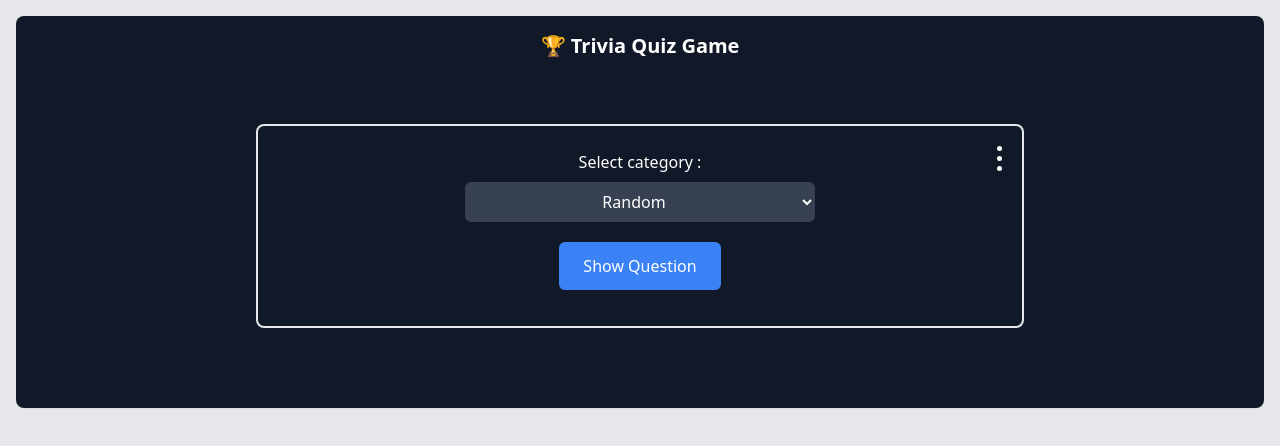
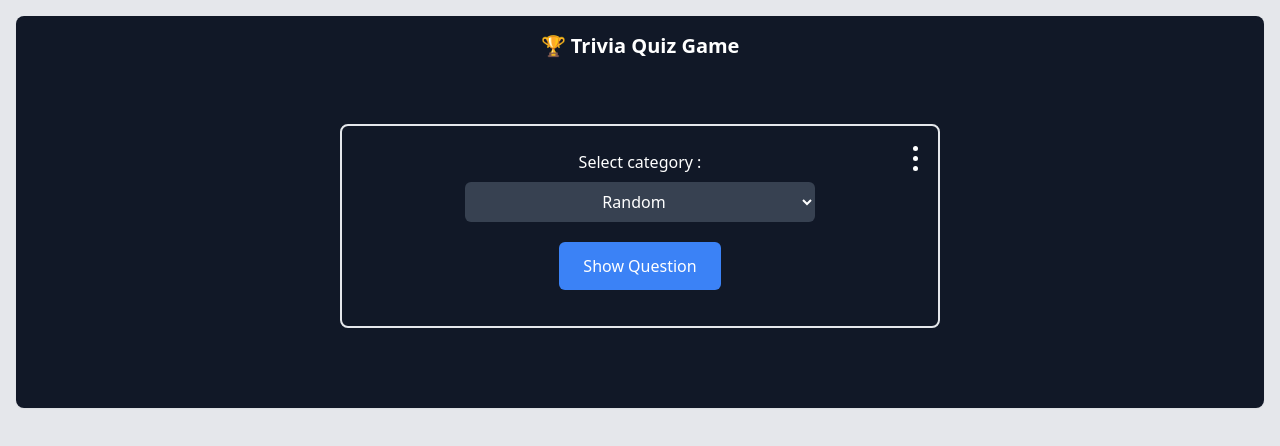
Before and after one commit to szczepanieceryk/trivia-quizz, a React (Vite) app: page / in a window 1280 px wide. Shown: the top 446 px of the page. Built offline with nearby package versions, Linux system fonts and the light colour scheme.

Commit message:
fix(ui): set max width of form

```diff
--- a/src/layouts/TriviaQuizz/QuizForm.tsx
+++ b/src/layouts/TriviaQuizz/QuizForm.tsx
@@ -24,7 +24,7 @@ const QuizForm = () => {
   return (
     <form
       onSubmit={handleSubmit}
-      className="relative p-2 md:p-6 my-[4rem] rounded-lg border-2 border-gray-200 text-center"
+      className="relative p-2 md:p-6 my-[4rem] mx-auto rounded-lg border-2 border-gray-200 text-center max-w-[600px]"
     >
       <MoreOptionsIcon isOpen={isOpen} setIsOpen={setIsOpen} />
       <div>
```
